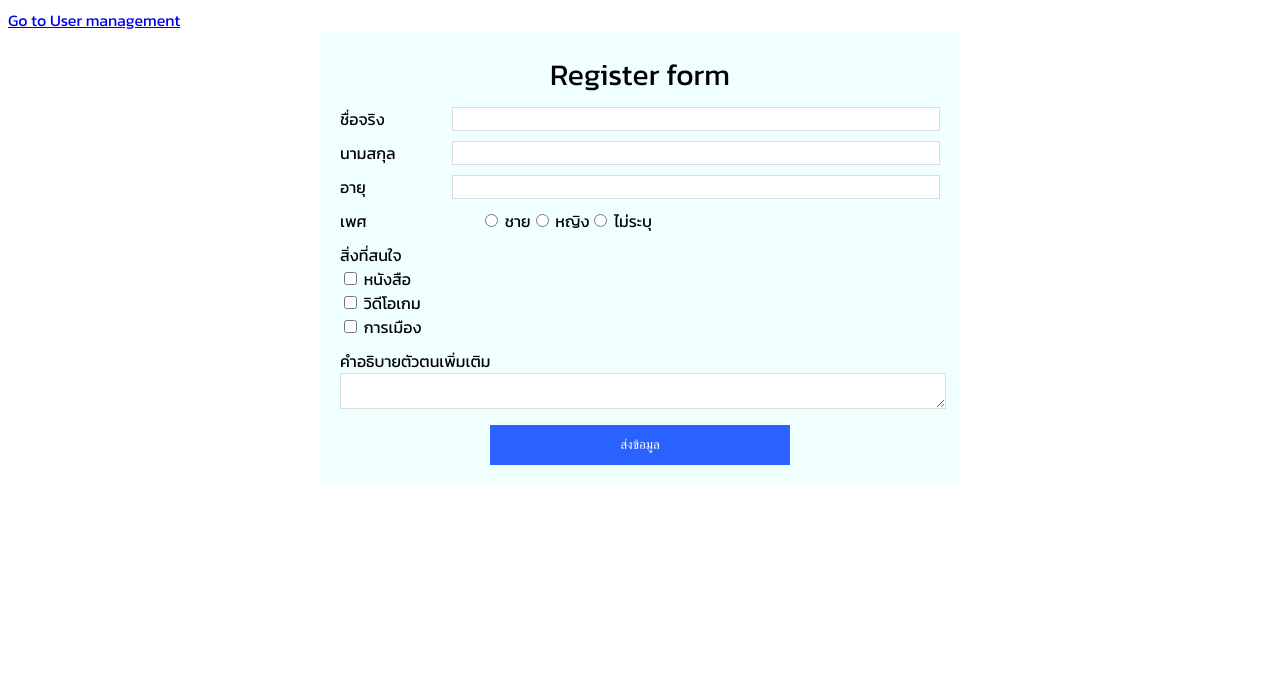
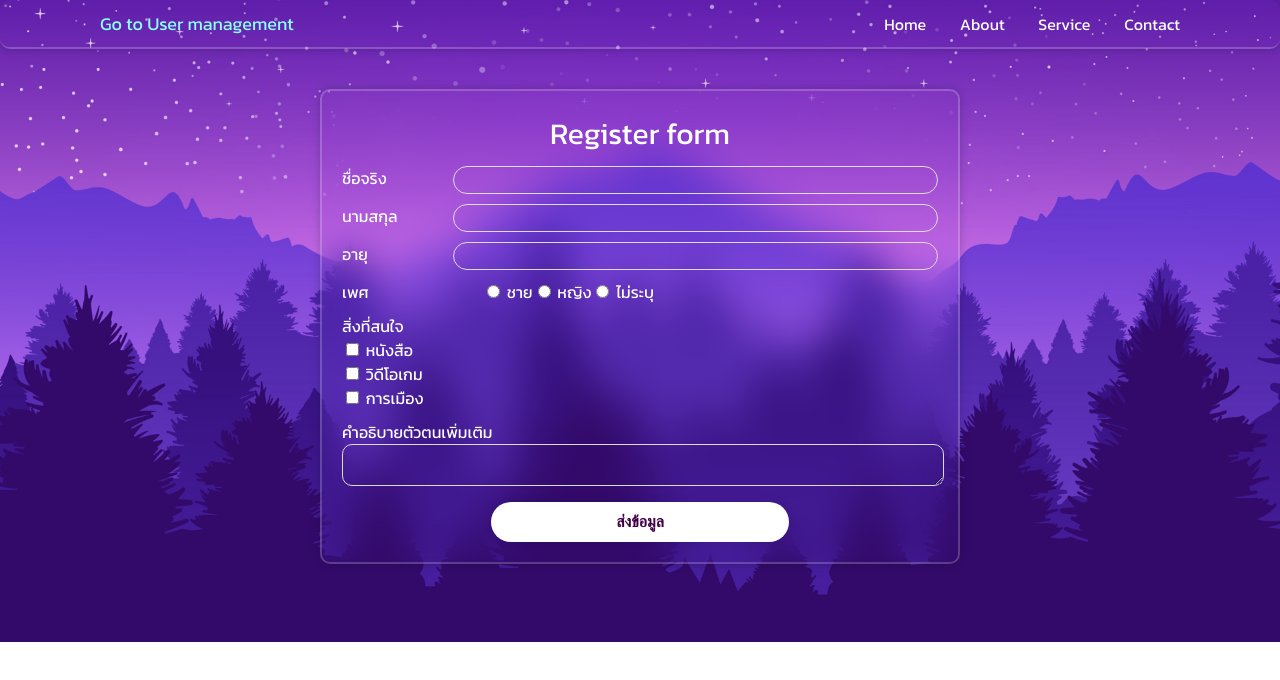
Before and after one commit to Phatcharaphon123/Work, a plain HTML site: page 820/Docker/frontend/index.html in a window 1280 px wide. Drawn offline with nearby package versions, Linux system fonts and the light colour scheme.

Commit message:
css เสร็จ

```diff
--- a/820/Docker/SERVER/package.json
+++ b/820/Docker/SERVER/package.json
@@ -6,6 +6,7 @@
   "scripts": {
     "test": "echo \"Error: no test specified\" && exit 1"
   },
+  "keywords": [],
   "author": "",
   "license": "ISC",
   "dependencies": {
--- a/820/Docker/frontend/index.html
+++ b/820/Docker/frontend/index.html
@@ -5,13 +5,92 @@
   <!-- ส่วนที่ไม่แสดงออกไปในหน้าจอของ Browser -->
   <meta charset="UTF-8">
   <meta name="viewport" content="width=device-width, initial-scale=1.0">
-  <title>Document 2</title>
+  <title>Document2</title>
   <link rel="stylesheet" href="styles.css">
+  <style>
+    body{
+      align-items: center;
+      width: auto;
+      background: url('/frontend/image/img.jpg') no-repeat;
+      background-size: cover;
+      background-position:center;
+      /* border: 2px solid red; */
+      margin: auto;
+    }
+    .Nav{
+      top: 0;
+      left: 0;
+      padding: 10px 100px;
+      display: flex;
+      justify-content: space-between;
+      border-bottom: 2px solid white;
+      border-radius:10px;
+      align-items: center;
+      border-color: rgba(255, 255, 255, .2);
+      box-shadow: 0 0 10px rgba(0, 0, 0, 0.2);
+      z-index: 100;
+    }
+    .nav a{
+      color: #fff;
+      text-decoration: none;
+      margin-left: 30px;
+    }
+    .nav a:hover{
+      text-decoration: underline 2px solid #fff;
+    }
+    .container{
+      margin-top: 5vh;
+      background-color: purple;
+      color: #fff;
+      border-radius:10px;
+      background: transparent;
+      border: 2px solid rgba(255, 255, 255, .2);
+      backdrop-filter: blur(20px);
+      box-shadow: 0 0 10px rgba(0, 0, 0, 0.2);
+      /* border: 2px solid blue; */
+    }
+    .form{
+      border-radius: 40px;
+      padding: 4px;
+      background: transparent;
+      border: none;
+      outline: none;
+      color: #fff;
+      font-size: 16px;
+    }
+    .center .button{
+      background: #fff;
+      color: rgb(67, 0, 73);
+      border-radius: 40px;
+      box-shadow: 0 0 10px rgba(0, 0, 0, 0.1);
+      cursor: pointer;
+      font-size: 16px;
+      font-weight: 600;
+    }
+    .center .button:hover{
+      background: #f1f1f1;
+      text-decoration: underline;
+    }
+    .explain{
+      border-radius: 10px;
+      background: transparent;
+      outline: none;
+      color: #fff;
+      font-size: 16px;
+    }
+  </style>
 </head>
-
 <body>
   <!-- ส่วนที่แสดงออกไปในหน้าจอของ Browser -->
-  <a href="user.html">Go to User management</a>
+  <div class="Nav">
+    <a href="user.html" style="color: rgb(137, 255, 255); text-decoration: none; font-size: large;">Go to User management</a>
+    <nav class="nav">
+      <a href="#" style="color: #fff;">Home</a>
+      <a href="#" style="color: #fff;">About</a>
+      <a href="#" style="color: #fff;">Service</a>
+      <a href="#" style="color: #fff;">Contact</a>
+    </nav>
+  </div>
   <div class="container">
     <!-- 3. form -->
     <div class="header form-input">
@@ -58,7 +137,7 @@
     <div class="form-input">
       คำอธิบายตัวตนเพิ่มเติม
       <div>
-        <textarea name="description"></textarea>
+        <textarea class="explain" name="description"></textarea>
       </div>
     </div>
 
--- a/820/Docker/frontend/style.css
+++ /dev/null
@@ -1,67 +0,0 @@
-@font-face {
-    font-family: "kanit";
-    src: url("./Kanit/Kanit-Regular.ttf");
-  }
-
-  body {
-    font-family: "kanit";
-  }
-
-  .container {
-    width: 100%;
-    max-width: 640px;
-    margin-left: auto;
-    margin-right: auto;
-    background-color: azure;
-    padding: 20px;
-    box-sizing: border-box;
-  }
-
-  .header {
-    font-size: 30px;
-    text-align: center;
-  }
-
-  .header-form {
-    width: 140px;
-  }
-
-  .flex {
-    display: flex;
-  }
-
-  .form-input {
-    margin-bottom: 10px;
-  }
-
-  .center {
-    text-align: center;
-  }
-
-  input.form,
-  textarea {
-    border: 1px gainsboro solid;
-    width: 100%;
-  }
-
-  .button {
-    border: 0;
-    width: 50%;
-    height: 40px;
-    background-color: #2962ff;
-    color: white;
-  }
-  .message {
-    background-color: rgb(249, 179, 51);
-    padding: 10px;
-    margin-bottom: 10px;
-  }
-
-  .message.success {
-    background-color: rgb(0, 254, 0);
-    display: block;
-  }
-  .message.danger {
-    background-color: rgb(255, 0, 0);
-    display: block;
-  }
```
Also changed, not shown: 820/Docker/frontend/user.html (+1 -0 lines), 820/Docker/frontend/image/img.jpg (added), 1 other file.
